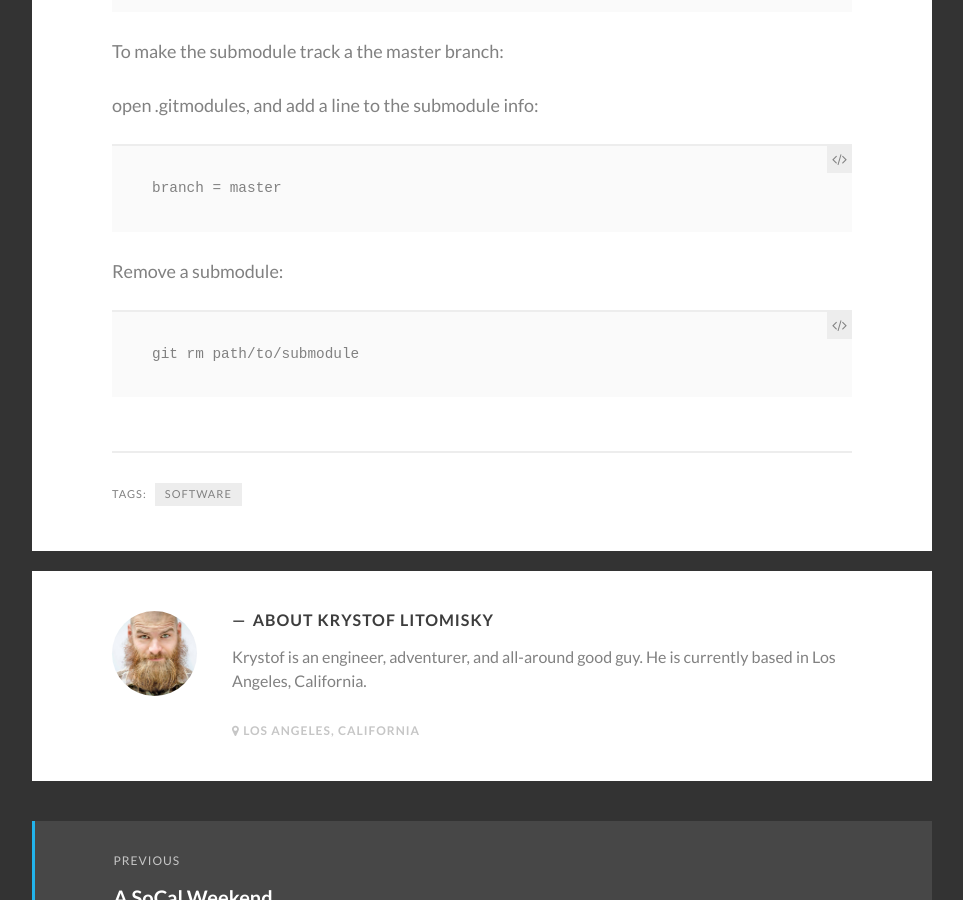
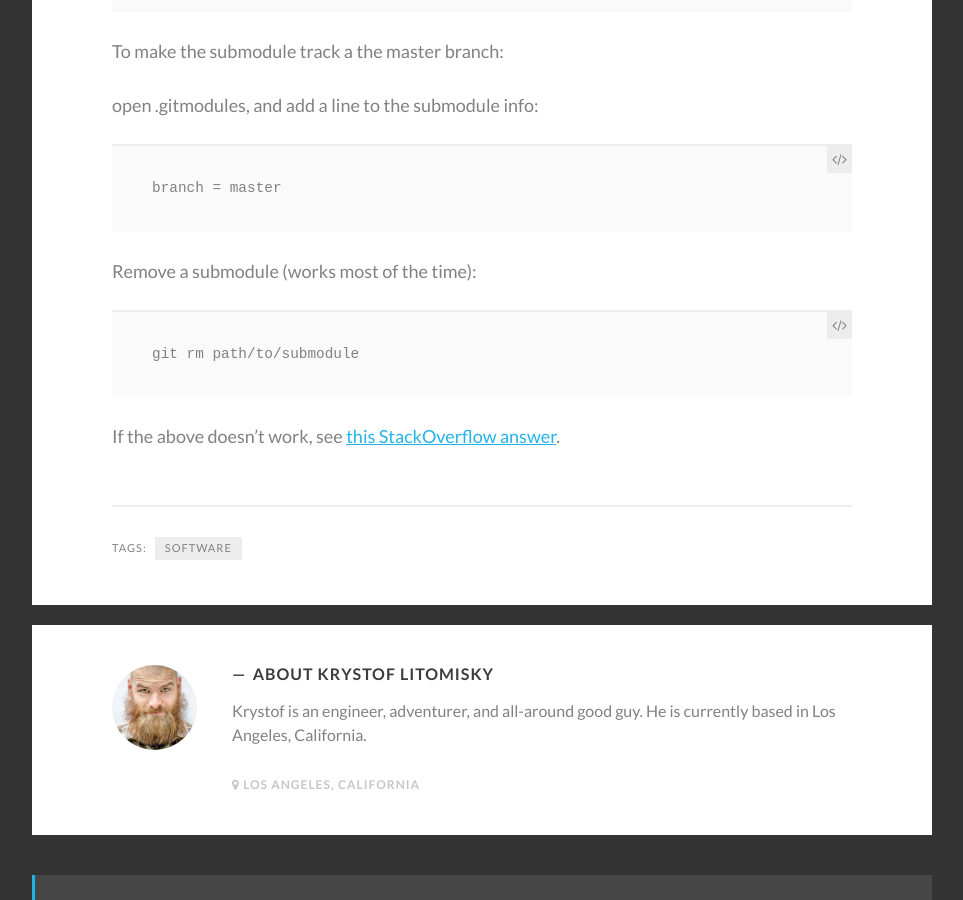
Before and after one commit to krystofl/krystofl.github.io, a Jekyll site: the page built from _posts/2016-07-31-git-cheat-sheet.md, in a window 1280 px wide and 900 px high, scrolled down 4748 px. Shown: the whole window, without its empty margins (8-971 px from the left). Built offline with Jekyll 4.4.1, drawn with Linux system fonts in a browser that asks for light colours; some web fonts are replaced; comment, search, counter and statistics services are not loaded.

Commit message:
More nuance on removing git submodules

```diff
--- a/_posts/2016-07-31-git-cheat-sheet.md
+++ b/_posts/2016-07-31-git-cheat-sheet.md
@@ -156,6 +156,9 @@ open .gitmodules, and add a line to the submodule info:
 
     branch = master
 
-Remove a submodule:
+Remove a submodule (works most of the time):
 
     git rm path/to/submodule
+
+If the above doesn't work, see
+[this StackOverflow answer](https://stackoverflow.com/a/1260982).
```
